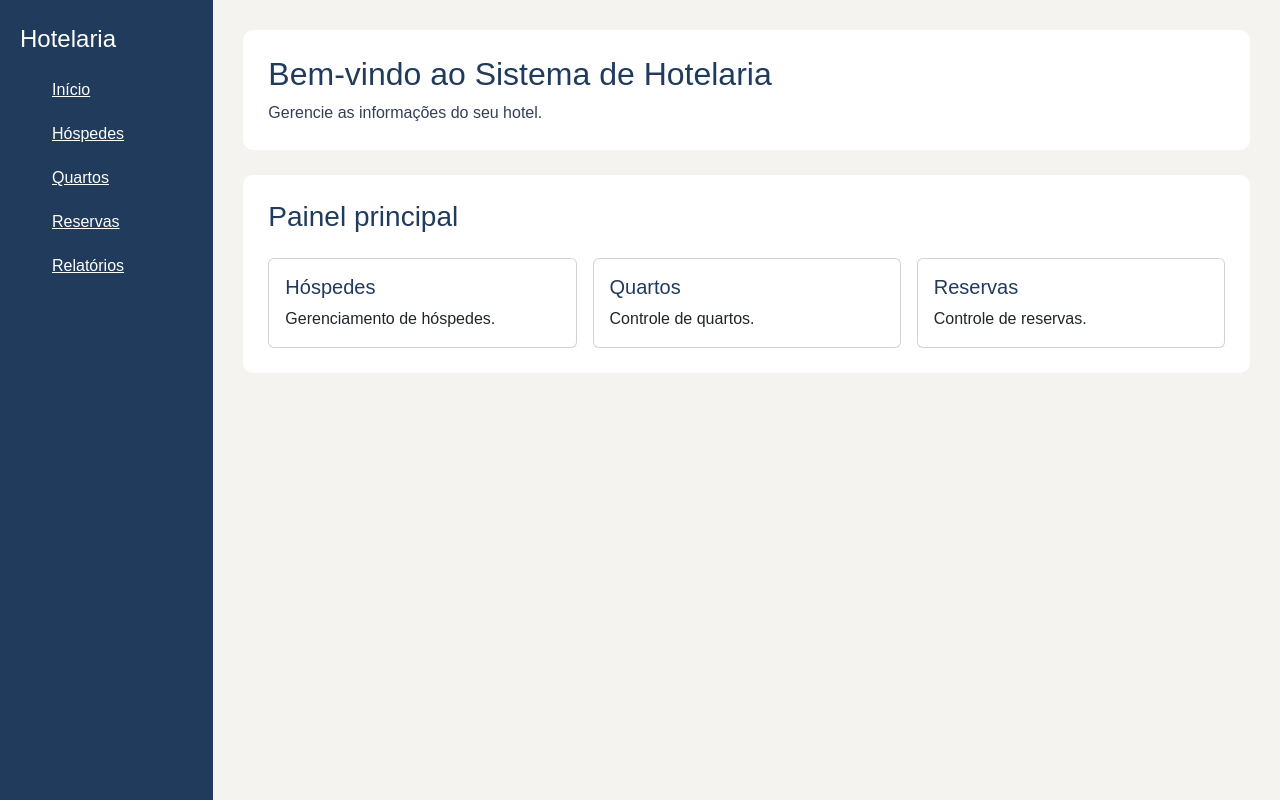
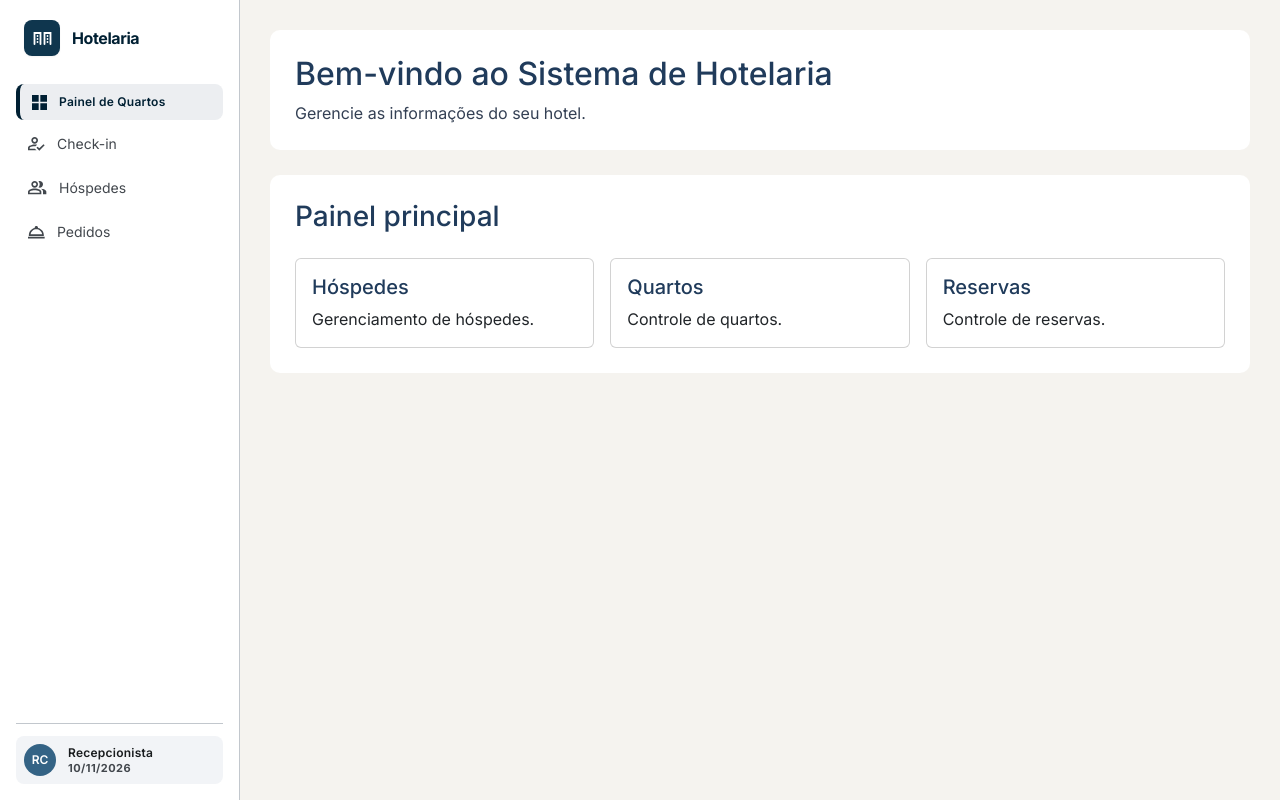
Before and after one commit to joao-luis7/front-end-hotelaria, a plain HTML site: page index.html in a window 1280 px wide. Drawn offline with nearby package versions, Linux system fonts and the light colour scheme.

Commit message:
feat: construir o componente visual do menu lateral fixo para desktop

```diff
--- a/assets/css/layout.css
+++ /dev/null
@@ -1,41 +0,0 @@
-.layout {
-    min-height: 100vh;
-}
-
-.sidebar {
-    background-color: var(--cor-primaria);
-    color: var(--cor-branco);
-    padding: 25px 20px;
-    min-height: 100vh;
-}
-
-.sidebar ul li {
-    margin-bottom: 20px;
-}
-
-.sidebar a:hover {
-    color: var(--cor-secundaria) !important;
-}
-
-.conteudo {
-    padding: 30px;
-    min-width: 0;
-}
-
-.cabecalho,
-.area-conteudo {
-    background-color: var(--cor-branco);
-    padding: 25px;
-    border-radius: 10px;
-    margin-bottom: 25px;
-}
-
-@media (max-width: 767px) {
-    .sidebar {
-        min-height: auto;
-    }
-
-    .conteudo {
-        padding: 15px;
-    }
-}
--- a/index.html
+++ b/index.html
@@ -6,44 +6,93 @@
     <meta name="viewport" content="width=device-width, initial-scale=1.0">
     <title>Sistema de Hotelaria</title>
 
+    <!-- Fonte Inter -->
+    <link rel="preconnect" href="https://fonts.googleapis.com">
+    <link rel="preconnect" href="https://fonts.gstatic.com" crossorigin>
+    <link href="https://fonts.googleapis.com/css2?family=Inter:wght@400;500;600;700&display=swap" rel="stylesheet">
+
     <!-- Reset de estilos CSS -->
-    <link rel="stylesheet" href="assets/css/reset.css">
+    <link rel="stylesheet" href="infrastructure/assets/css/reset.css">
 
     <!-- Bootstrap 5.3.8 via CDN -->
     <link href="https://cdn.jsdelivr.net/npm/bootstrap@5.3.8/dist/css/bootstrap.min.css" rel="stylesheet"
         integrity="sha384-sRIl4kxILFvY47J16cr9ZwB07vP4J8+LH7qKQnuqkuIAvNWLzeN8tE5YBujZqJLB" crossorigin="anonymous">
 
     <!-- Estilos e Layout do Sistema -->
-    <link rel="stylesheet" href="assets/css/style.css">
-    <link rel="stylesheet" href="assets/css/layout.css">
+    <link rel="stylesheet" href="infrastructure/assets/css/style.css">
+    <link rel="stylesheet" href="infrastructure/assets/css/layout.css">
 
 </head>
 
 <body>
 
-    <div class="container-fluid">
-        <div class="row layout">
+    <div class="container-fluid p-0">
+        <div class="d-flex flex-column flex-md-row layout">
 
-            <aside class="sidebar col-12 col-md-3 col-lg-2">
+            <aside class="sidebar">
 
-                <h4 class="text-white mb-4">
-                    Hotelaria
-                </h4>
+                <div class="sidebar-top">
+                    <a href="#" class="sidebar-brand">
+                        <div class="sidebar-brand-icon">
+                            <!-- Ícone da marca / Hotelaria (MUDAR DEPOIS)-->
+                            <svg width="19" height="13" viewBox="0 0 19 13" fill="none" xmlns="http://www.w3.org/2000/svg">
+                                <path d="M1.5 12V1H7.5V12M11.5 12V1H17.5V12M4.5 4H4.51M4.5 7H4.51M4.5 10H4.51M14.5 4H14.51M14.5 7H14.51M14.5 10H14.51" stroke="#FFFFFF" stroke-width="1.8" stroke-linecap="round"/>
+                            </svg>
+                        </div>
+                        <h4 class="sidebar-brand-title">Hotelaria</h4>
+                    </a>
 
-                <nav>
-                    <ul>
-                        <li><a href="#" class="text-white">Início</a></li>
-                        <li><a href="#" class="text-white">Hóspedes</a></li>
-                        <li><a href="#" class="text-white">Quartos</a></li>
-                        <li><a href="#" class="text-white">Reservas</a></li>
-                        <li><a href="#" class="text-white">Relatórios</a></li>
-                    </ul>
-                </nav>
+                    <nav class="w-100">
+                        <ul class="sidebar-nav">
+                            <li class="sidebar-nav-item">
+                                <a href="#" class="sidebar-nav-link active">
+                                    <span class="sidebar-nav-icon">
+                                        <img src="infrastructure/assets/images/icons/dashboard-icon.svg" width="15" height="15" alt="" aria-hidden="true">
+                                    </span>
+                                    <span>Painel de Quartos</span>
+                                </a>
+                            </li>
+                            <li class="sidebar-nav-item">
+                                <a href="#" class="sidebar-nav-link">
+                                    <span class="sidebar-nav-icon">
+                                        <img src="infrastructure/assets/images/icons/check-in-icon.svg" width="17" height="14" alt="" aria-hidden="true">
+                                    </span>
+                                    <span>Check-in</span>
+                                </a>
+                            </li>
+                            <li class="sidebar-nav-item">
+                                <a href="#" class="sidebar-nav-link">
+                                    <span class="sidebar-nav-icon">
+                                        <img src="infrastructure/assets/images/icons/hospedes-icon.svg" width="19" height="14" alt="" aria-hidden="true">
+                                    </span>
+                                    <span>Hóspedes</span>
+                                </a>
+                            </li>
+                            <li class="sidebar-nav-item">
+                                <a href="#" class="sidebar-nav-link">
+                                    <span class="sidebar-nav-icon">
+                                        <img src="infrastructure/assets/images/icons/pedidos-icon.svg" width="17" height="13" alt="" aria-hidden="true">
+                                    </span>
+                                    <span>Pedidos</span>
+                                </a>
+                            </li>
+                        </ul>
+                    </nav>
+                </div>
+
+                <div class="sidebar-footer">
+                    <div class="sidebar-user-card">
+                        <div class="sidebar-user-avatar">RC</div>
+                        <div class="sidebar-user-info">
+                            <span class="sidebar-user-name">Recepcionista</span>
+                            <span class="sidebar-user-role" id="data-atual">10/11/2026</span>
+                        </div>
+                    </div>
+                </div>
 
             </aside>
 
-            <main class="conteudo col-12 col-md-9 col-lg-10">
-
+            <main class="conteudo">
 
                 <header class="cabecalho">
                     <h2>Bem-vindo ao Sistema de Hotelaria</h2>
@@ -51,7 +100,6 @@
                         Gerencie as informações do seu hotel.
                     </p>
                 </header>
-
 
                 <section class="area-conteudo">
 
@@ -95,7 +143,7 @@
         crossorigin="anonymous"></script>
 
     <!-- JavaScript próprio -->
-    <script src="assets/js/main.js"></script>
+    <script src="infrastructure/assets/js/main.js"></script>
 
 </body>
 
--- /dev/null
+++ b/infrastructure/assets/css/layout.css
@@ -0,0 +1,241 @@
+.layout {
+    min-height: 100vh;
+}
+
+/* Aside - SIDEBAR */
+.sidebar {
+    box-sizing: border-box;
+    display: flex;
+    flex-direction: column;
+    justify-content: space-between;
+    align-items: flex-start;
+    padding: 16px;
+    width: 240px;
+    min-width: 240px;
+    min-height: 100vh;
+    background: #FFFFFF;
+    border-right: 1px solid #C2C7CD;
+    flex-shrink: 0;
+}
+
+/* Container superior */
+.sidebar-top {
+    display: flex;
+    flex-direction: column;
+    align-items: flex-start;
+    padding: 0;
+    gap: 24px;
+    width: 100%;
+}
+
+/* Top Brand Container */
+.sidebar-brand {
+    display: flex;
+    flex-direction: row;
+    align-items: center;
+    padding: 4px 8px;
+    gap: 12px;
+    width: 100%;
+    height: 44px;
+    text-decoration: none;
+}
+
+/* Background+Shadow Logo Icon */
+.sidebar-brand-icon {
+    display: flex;
+    flex-direction: row;
+    justify-content: center;
+    align-items: center;
+    padding: 0;
+    width: 36px;
+    height: 36px;
+    background: #0F364E;
+    box-shadow: 0px 1px 2px rgba(0, 0, 0, 0.05);
+    border-radius: 8px;
+    flex-shrink: 0;
+}
+
+/* Brand Text */
+.sidebar-brand-title {
+    font-family: 'Inter', sans-serif;
+    font-style: normal;
+    font-weight: 700;
+    font-size: 16px;
+    line-height: 22px;
+    letter-spacing: -0.4px;
+    color: #002033;
+    margin: 0;
+}
+
+/* Nav */
+.sidebar-nav {
+    display: flex;
+    flex-direction: column;
+    align-items: flex-start;
+    padding: 0;
+    gap: 4px;
+    width: 100%;
+    list-style: none;
+    margin: 0;
+}
+
+.sidebar-nav-item {
+    width: 100%;
+}
+
+/* Nav Links - Inactive */
+.sidebar-nav-link {
+    box-sizing: border-box;
+    display: flex;
+    flex-direction: row;
+    align-items: center;
+    padding: 10px 12px;
+    gap: 12px;
+    width: 100%;
+    min-height: 40px;
+    border-radius: 8px;
+    text-decoration: none;
+    font-family: 'Inter', sans-serif;
+    font-style: normal;
+    font-weight: 400;
+    font-size: 14px;
+    line-height: 20px;
+    color: #42474D;
+    transition: background-color 0.15s ease, color 0.15s ease;
+}
+
+.sidebar-nav-link:hover {
+    background-color: #F2F4F7;
+    color: #191C1E;
+}
+
+/* Link - Active (Painel de Quartos / Em Foco) */
+.sidebar-nav-link.active {
+    min-height: 36px;
+    background: #ECEEF1;
+    border-left: 4px solid #002033;
+    border-radius: 8px;
+    font-weight: 600;
+    font-size: 12px;
+    line-height: 16px;
+    letter-spacing: 0.24px;
+    color: #002033;
+}
+
+.sidebar-nav-link.active:hover {
+    background-color: #ECEEF1;
+    color: #002033;
+}
+
+.sidebar-nav-icon {
+    display: flex;
+    justify-content: center;
+    align-items: center;
+    flex-shrink: 0;
+}
+
+/* Footer / HorizontalBorder */
+.sidebar-footer {
+    box-sizing: border-box;
+    display: flex;
+    flex-direction: column;
+    align-items: flex-start;
+    padding: 12px 0 0;
+    width: 100%;
+    border-top: 1px solid #C2C7CD;
+    margin-top: auto;
+}
+
+/* User Card Background */
+.sidebar-user-card {
+    display: flex;
+    flex-direction: row;
+    align-items: center;
+    padding: 8px;
+    gap: 12px;
+    width: 100%;
+    height: 48px;
+    background: #F2F4F7;
+    border-radius: 8px;
+}
+
+/* User Avatar */
+.sidebar-user-avatar {
+    display: flex;
+    flex-direction: row;
+    justify-content: center;
+    align-items: center;
+    width: 32px;
+    height: 32px;
+    background: #346385;
+    border-radius: 9999px;
+    font-family: 'Inter', sans-serif;
+    font-style: normal;
+    font-weight: 600;
+    font-size: 12px;
+    line-height: 16px;
+    color: #FFFFFF;
+    flex-shrink: 0;
+}
+
+/* User Info Container */
+.sidebar-user-info {
+    display: flex;
+    flex-direction: column;
+    align-items: flex-start;
+    justify-content: center;
+    overflow: hidden;
+}
+
+.sidebar-user-name {
+    font-family: 'Inter', sans-serif;
+    font-style: normal;
+    font-weight: 600;
+    font-size: 12px;
+    line-height: 16px;
+    letter-spacing: 0.24px;
+    color: #191C1E;
+    white-space: nowrap;
+    overflow: hidden;
+    text-overflow: ellipsis;
+}
+
+.sidebar-user-role {
+    font-family: 'Inter', sans-serif;
+    font-style: normal;
+    font-weight: 700;
+    font-size: 11px;
+    line-height: 14px;
+    letter-spacing: 0.44px;
+    color: #42474D;
+    white-space: nowrap;
+}
+
+/* Conteudo Principal */
+.conteudo {
+    padding: 30px;
+    min-width: 0;
+    flex: 1;
+}
+
+.cabecalho,
+.area-conteudo {
+    background-color: var(--cor-branco);
+    padding: 25px;
+    border-radius: 10px;
+    margin-bottom: 25px;
+}
+
+@media (max-width: 767px) {
+    .sidebar {
+        width: 100%;
+        min-width: 100%;
+        min-height: auto;
+        border-right: none;
+        border-bottom: 1px solid #C2C7CD;
+    }
+
+    .conteudo {
+        padding: 15px;
+    }
+}
--- a/assets/css/style.css
+++ b/infrastructure/assets/css/style.css
@@ -1,5 +1,3 @@
-
-
 :root {
     --cor-primaria: #203B5B;
     --cor-secundaria: #C5A46D;
@@ -10,12 +8,10 @@
     --cor-texto: #344054;
     --cor-texto-secundario: #667085;
 
-    --cor-borda: #E8EDF2;
+    --cor-borda: #C2C7CD;
 
-    --fonte-principal: Arial, sans-serif;
+    --fonte-principal: 'Inter', Arial, sans-serif;
 }
-
-
 
 body {
     background-color: var(--cor-fundo);
--- /dev/null
+++ b/infrastructure/assets/js/main.js
@@ -0,0 +1,7 @@
+// Inicialização da aplicação e conformidade com spec.md
+document.addEventListener('DOMContentLoaded', () => {
+    // PB-28: Sessão simulada automática para o perfil 'Recepcionista'
+    if (!localStorage.getItem('usuario_perfil')) {
+        localStorage.setItem('usuario_perfil', 'Recepcionista');
+    }
+});
```
Also changed, not shown: assets/js/main.js (deleted), infrastructure/assets/css/reset.css (renamed from assets/css/reset.css), infrastructure/assets/images/icons/check-in-icon.svg (added), infrastructure/assets/images/icons/dashboard-icon.svg (added), infrastructure/assets/images/icons/hospedes-icon.svg (added), infrastructure/assets/images/icons/pedidos-icon.svg (added), 1 other file.
